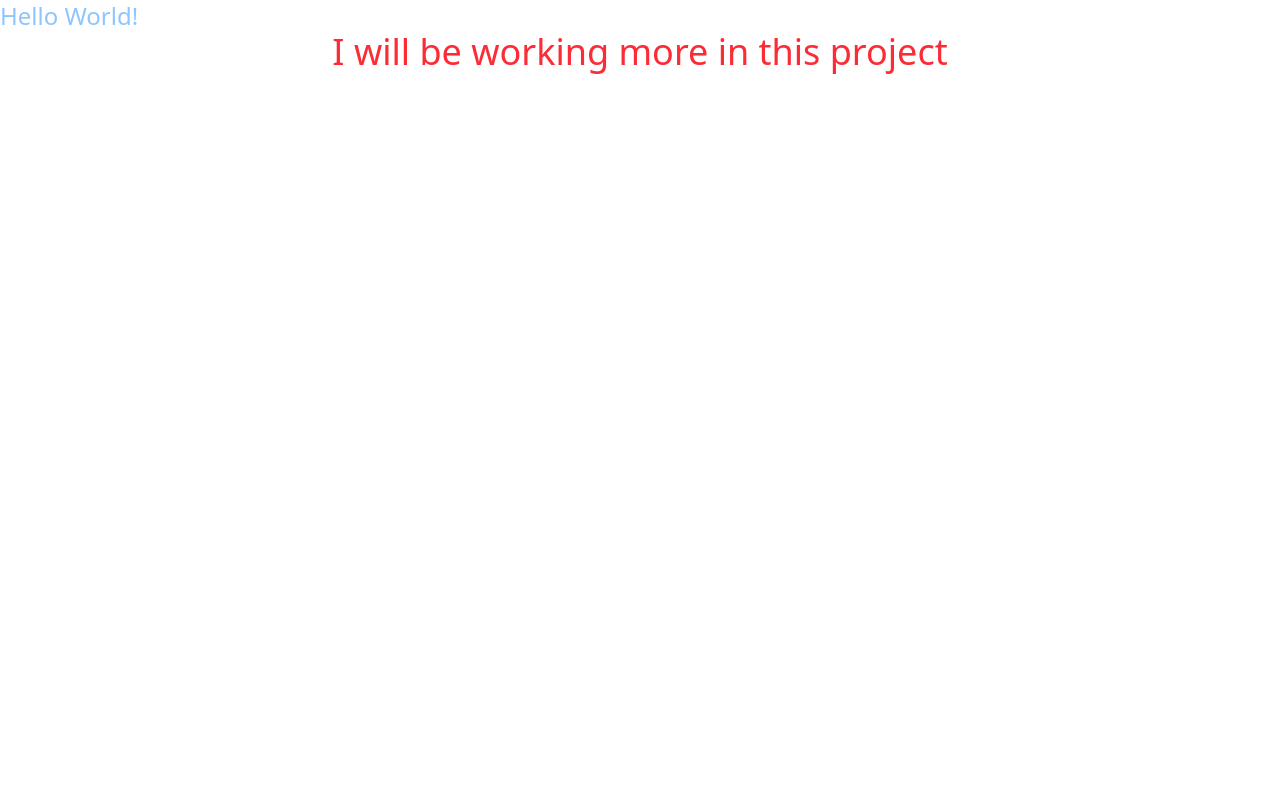
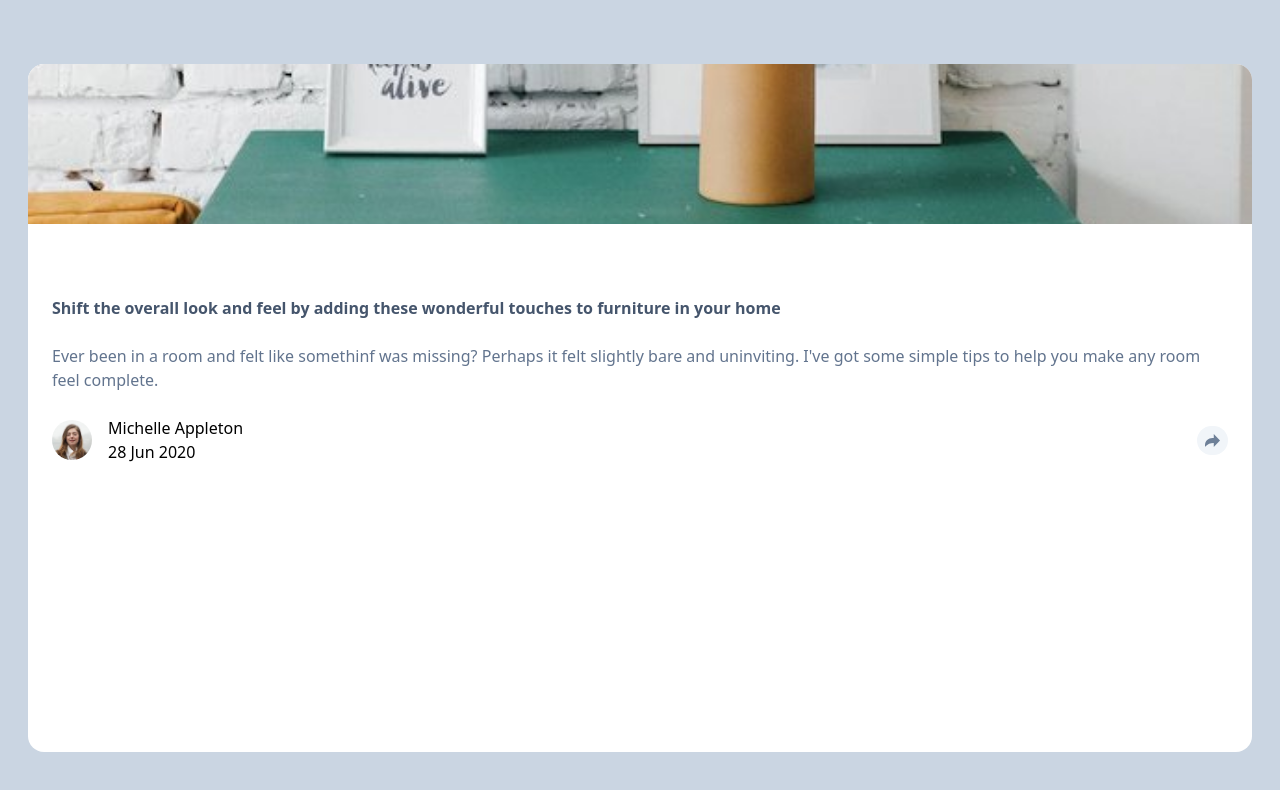
Before and after one commit to evbomwan/article-preview-component-master, a website built with Vite: page index.html in a window 1280 px wide. Built offline with nearby package versions, Linux system fonts and the light colour scheme.

Commit message:
code update

```diff
--- a/index.html
+++ b/index.html
@@ -4,11 +4,49 @@
     <meta charset="UTF-8" />
     <link rel="icon" type="image/svg+xml" href="/vite.svg" />
     <meta name="viewport" content="width=device-width, initial-scale=1.0" />
-    <title>Vite App</title>
+    <title></title>
   </head>
-  <body>
-    <div class="text-2xl text-blue-300">Hello World!</div>
-    <p class="text-center m-auto text-4xl text-red-500">I will be working more in this project</p>
+  <body class="h-full bg-slate-300">
+    <!-- the body with the color -->
+    <div class="bg-white rounded-2xl mt-16 ml-7 mr-7 -mb-16 min-h-[calc(100vh-7rem)]">
+
+      <!-- the div seperated into two sections, the image and the text section -->
+      <div class="flex flex-col justify-between items-center gap-12">
+        <!-- the image section -->
+         <div class="w-full h-40 overflow-hidden rounded-t-2xl">
+          <img class="w-full h-full object-cover" src="./images/drawers.jpg" alt="An image of a drawer">
+         </div>
+
+        <!-- the text section divided into two -->
+        <div class="p-6 flex flex-col justify-between items-center gap-6">
+          <!-- The first section containing the heading and paragraph -->
+           <div class="flex flex-col justify-center items-left gap-6">
+              <h1 class="font-bold text-slate-600">Shift the overall look and feel by adding these wonderful touches to furniture in your home</h1>
+              <p class="text-slate-500">Ever been in a room and felt like somethinf was missing? Perhaps it felt slightly bare and uninviting. I've got some simple tips to help you make any room feel complete.</p>
+           </div>
+           <!-- The second section holding the profile -->
+            <div class="flex justify-between items-center  w-full">
+              <!-- The profile picture -->
+               <div class="flex justify-center items-center gap-4">
+                  <img class="rounded-full w-10 h-10" src="./images/avatar-michelle.jpg" alt="Michelle Appleton">
+              <div>
+                <!-- The profile name and date -->
+                <p>Michelle Appleton</p>
+                <p>28 Jun 2020</p>
+              </div>
+               </div>
+
+              <!-- The share button -->
+               <button class="bg-slate-100 p-2 rounded-full"><img src="./images/icon-share.svg" alt=""></button>
+            </div>
+
+        </div>
+      </div>
+    </div>
+
+
+
+
     <script type="module" src="/src/main.js"></script>
   </body>
 </html>
```
Also changed, not shown: images/avatar-michelle.jpg (added), images/drawers.jpg (added), images/favicon-32x32.png (added), images/icon-facebook.svg (added), images/icon-pinterest.svg (added), images/icon-share.svg (added), images/icon-twitter.svg (added).
